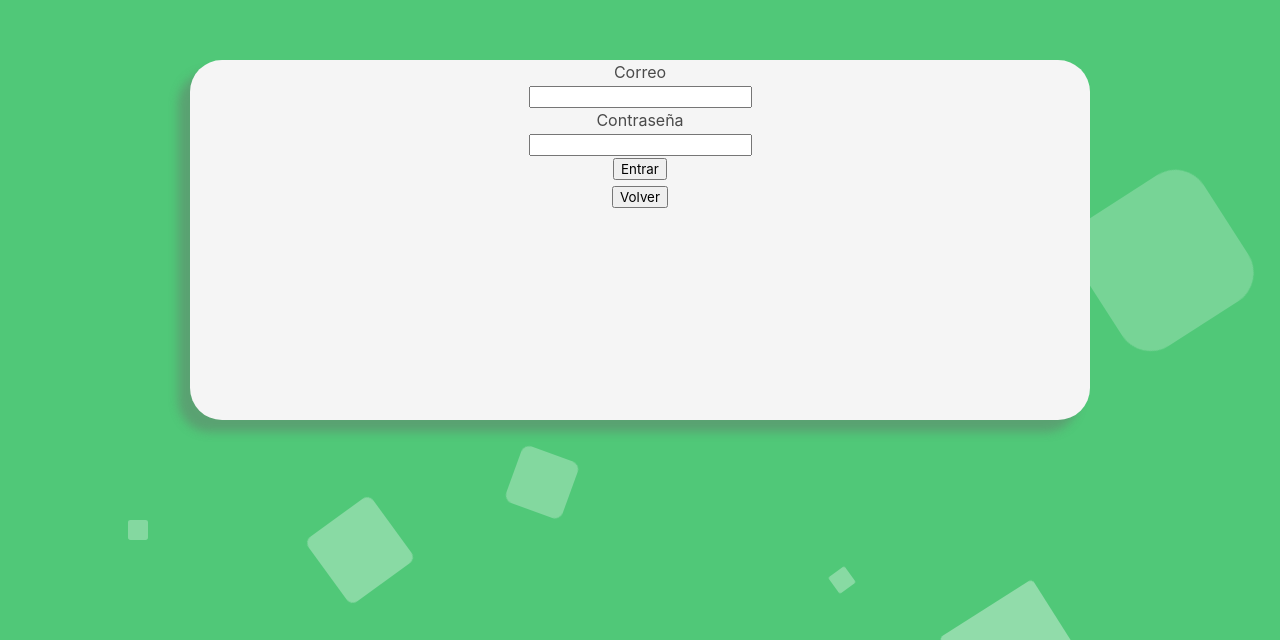
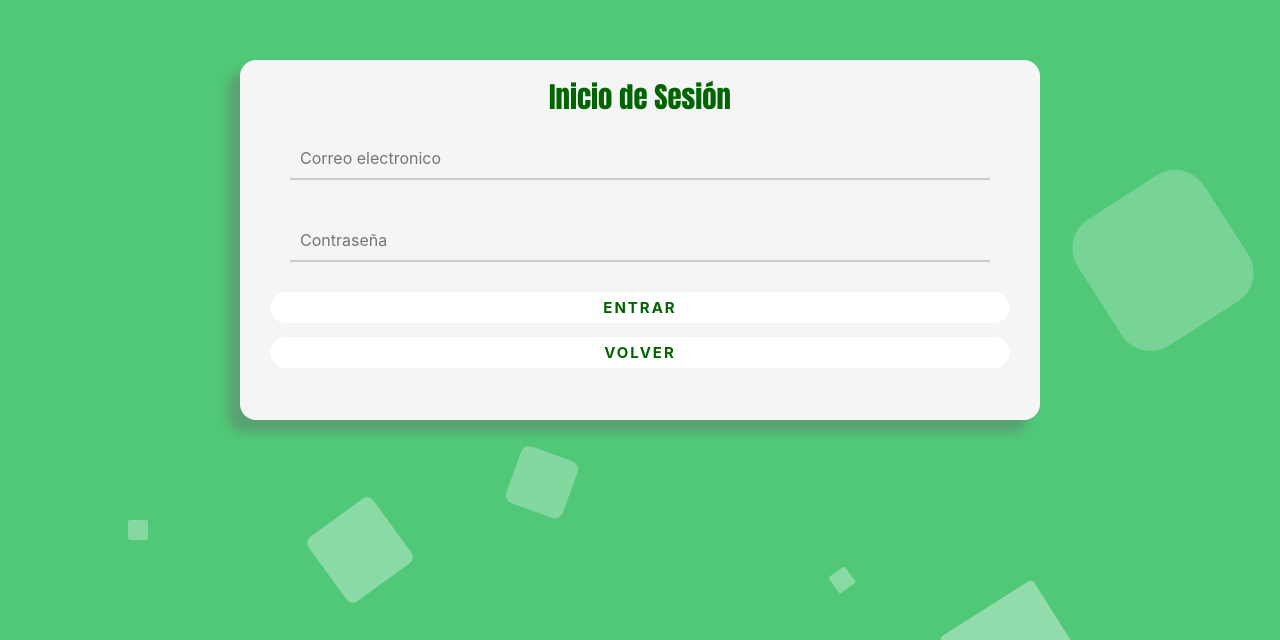
Before and after one commit to IsmaelPasalagua/jam_web, an Angular app: page /login in a window 1280 px wide. Shown: the part 160-800 px from the top of the page. Built offline with nearby package versions, Linux system fonts and the light colour scheme.

Commit message:
Login css terminado

```diff
--- a/src/app/components/auth/login/login.component.html
+++ b/src/app/components/auth/login/login.component.html
@@ -12,39 +12,42 @@
             <li></li>
             <li></li>
         </ul>
-        <form class="containerLogin"> <!-- [formGroup]="formLogin" (ngSubmit)=Login() -->
-
-            <div>
-                <label>Correo</label>
-                <div>
+        <form class="formLogin"> <!-- [formGroup]="formLogin" (ngSubmit)=Login() -->
+            <p class="headerLogin">Inicio de Sesión</p>
+            <div class="input-container">
                 <!-- [ngClass]="{ 'is-loading' : loginLoading}" -->
-                    <input class="" type="email" formControlName="email" />
-                </div>
+                <input placeholder="Correo electronico" class="input-field" type="email" formControlName="email" />
+                <label for="input-field" class="input-label">Correo electronico</label>
+                <span class="input-highlight"></span>
             </div>
 
-            <div>
-                <label>Contraseña</label>
-                <div> <!-- [ngClass]="{ 'is-loading' : loginLoading}" -->
-                    <input class="" type="password" formControlName="password" />
-                </div>
+            <div class="input-container">
+                <!-- [ngClass]="{ 'is-loading' : loginLoading}" -->
+                <input placeholder="Contraseña" class="input-field" type="password" formControlName="password" />
+                <label for="input-field" class="input-label">Contraseña</label>
+                <span class="input-highlight"></span>
             </div>
 
-            <div>
-                <button>
+            <button class="buttonLogin">
                 <!-- [disabled]="!formLogin.valid" type="submit"
                                  [ngClass]="{'is-danger' : loginError, 'is-warning' : !loginError,
                                  'is-loading' : loginLoading}"
                     -->
-                    Entrar
+                <span class="spanLogin"></span>
+                <span class="spanLogin"></span>
+                <span class="spanLogin"></span>
+                <span class="spanLogin"></span> Entrar
             </button>
             <!-- *ngIf="loginError" -->
             <p class="help is-danger"> <!-- {{ loginErrorMessage }} --> </p>
-            </div>
 
-            <div>
-                <button type="button">Volver</button>
+            <button class="buttonLogin">
+                <span class="spanLogin"></span>
+                <span class="spanLogin"></span>
+                <span class="spanLogin"></span>
+                <span class="spanLogin"></span>Volver
+            </button>
             <!-- (click)="goBack()" -->
-            </div>
         </form>
     </div>
 </div>
--- a/src/app/components/auth/login/login.component.scss
+++ b/src/app/components/auth/login/login.component.scss
@@ -2,52 +2,207 @@
 
 .contextLogin {
     width: 100%;
-    position: absolute;
+	height: 100vh;
+
 }
-
+//____________________________________________________________________________________
 .areaLogin {
     background: #50C878;
     width: 100%;
     height: 100vh;
+    display: flex;
+    justify-content: center;
+    align-items: center;
 }
+//____________________________________________________________________________________
+.formLogin {
+    width: 90%;
+    height: 45%;
+    max-width: 800px;
+    max-height: 400px;
+    border-radius: 1rem;
+    display: flex;
+    padding-left: 30px;
+    padding-right: 30px;
+    flex-direction: column;
+    background-color: whitesmoke;
+    transition: .4s ease-in-out;
+    box-shadow: -12px 12px 10px 0px rgba(105, 105, 105, 0.4);
+     //[offset-x] [offset-y] [blur-radius] [spread-radius] [color];
+  }
 
-.containerLogin {
-    width: 90%;
+  .formLogin:hover{
+    transform:scale(1.05) ;
+    border: 2px solid whitesmoke;
+  }
+  @media only screen and (min-width:400px) and (max-width:800px) {
+    .formLogin{
+       width:80%;
+       height: 80%;
+   }
+       }
+//____________________________________________________________________________________
+.headerLogin{
     text-align: center;
-    text-align: center;
-    height: 45%;
-    max-width: 900px;
-    max-height: 450px;
+    padding-top: 15px;
+    color: rgb(0, 100, 0);
+    font-size: 1.8em;
+    font-family:Impact, Haettenschweiler, 'Arial Narrow Bold', sans-serif;
+
+}
+//____________________________________________________________________________________
+/* Input container */
+.input-container {
+    position: relative;
+    margin: 20px;
+  }
+
+  /* Input field */
+  .input-field {
+    display: block;
+    width: 100%;
+    padding: 10px;
+    font-size: 16px;
+    border: none;
+    border-bottom: 2px solid #ccc;
+    outline: none;
+    background-color: transparent;
+  }
+
+  /* Input label */
+  .input-label {
     position: absolute;
-    top: 50%;
-    left: 50%;
-    border-radius: 2rem;
-    transform: translate(-50%, -50%);
-    box-shadow: inset;
-    background-color: whitesmoke;
-    box-shadow: -12px 12px 10px 0px rgba(105, 105, 105, 0.4); //[offset-x] [offset-y] [blur-radius] [spread-radius] [color];
+    top: 0;
+    left: 0;
+    font-size: 16px;
+    color: rgba(128, 128, 0, 0);
+    pointer-events: none;
+    transition: all 0.3s ease;
   }
-//____________________________________________________________________________________
 
+  /* Input highlight */
+  .input-highlight {
+    position: absolute;
+    bottom: 0;
+    left: 0;
+    height: 2px;
+    width: 0;
+    background-color: #006400;
+    transition: all 0.3s ease;
+  }
 
+  /* Input field:focus styles */
+  .input-field:focus + .input-label {
+    top: -20px;
+    font-size: 12px;
+    color: #006400;
+  }
+
+  .input-field:focus + .input-label + .input-highlight {
+    width: 100%;
+  }
 
 //____________________________________________________________________________________
+.buttonLogin {
+    position: relative;
+    outline: none;
+    border: 1px solid #ffffff;
+    background: #ffffff;
+    color: #006400;
+    text-transform: uppercase;
+    padding-top: 5px;
+    padding-bottom: 5px;
+    padding-bottom: 5px;
+    margin-top: 10px;
+    letter-spacing: 2px;
+    font-size: 15px;
+    overflow: hidden;
+    transition: 0.2s;
+    border-radius: 20px;
+    cursor: pointer;
+    font-weight: bold;
+   }
 
-  @media screen and (max-width: 768px) {
-    .containerLogin {
-      width: 100%;
-      height: auto;
-      max-width: none;
-      max-height: none;
-    }
-  }
+   .buttonLogin:hover {
+    box-shadow: 0 0 10px #50C878, 0 0 25px #006400, 0 0 50px #50C878;
+    transition-delay: 0.6s;
+   }
 
-.textLogin {
-    text-align: center;
-    font-size: 1.5rem;
-    padding: 1rem;
-  }
+   .buttonLogin .spanLogin {
+    position: absolute;
+   }
 
+   .buttonLogin .spanLogin:nth-child(1) {
+    top: 0;
+    left: -100%;
+    width: 100%;
+    height: 2px;
+    background: linear-gradient(90deg, transparent, #50C878);
+   }
+
+   .buttonLogin:hover .spanLogin:nth-child(1) {
+    left: 100%;
+    transition: 0.7s;
+   }
+
+   .buttonLogin .spanLogin:nth-child(3) {
+    bottom: 0;
+    right: -100%;
+    width: 100%;
+    height: 2px;
+    background: linear-gradient(90deg, transparent, #006400);
+   }
+
+   .buttonLogin:hover .spanLogin:nth-child(3) {
+    right: 100%;
+    transition: 0.7s;
+    transition-delay: 0.35s;
+   }
+
+   .buttonLogin .spanLogin:nth-child(2) {
+    top: -100%;
+    right: 0;
+    width: 2px;
+    height: 100%;
+    background: linear-gradient(180deg, transparent, #50C878);
+   }
+
+   .buttonLogin:hover .spanLogin:nth-child(2) {
+    top: 100%;
+    transition: 0.7s;
+    transition-delay: 0.17s;
+   }
+
+   .buttonLogin .spanLogin:nth-child(4) {
+    bottom: -100%;
+    left: 0;
+    width: 2px;
+    height: 100%;
+    background: linear-gradient(360deg, transparent, #006400);
+   }
+
+   .buttonLogin:hover .spanLogin:nth-child(4) {
+    bottom: 100%;
+    transition: 0.7s;
+    transition-delay: 0.52s;
+   }
+
+   .buttonLogin:active {
+    background: #98FB98;
+    background: linear-gradient(to top right, #98FB98, #006400);
+    color: #bfbfbf;
+    box-shadow: 0 0 8px #50C878, 0 0 8px #006400, 0 0 8px #50C878;
+    transition: 0.1s;
+   }
+
+   .buttonLogin:active .spanLogin:nth-child(1)
+   span:nth-child(2)
+   span:nth-child(2)
+   span:nth-child(2) {
+    transition: none;
+    transition-delay: none;
+   }
+//__________________________________________________________________________--
 .circlesLogin {
     position: absolute;
     top: 0;
@@ -160,3 +315,4 @@
     }
 
 }
+//____________________________________________________________________________________
```
Lines whose indentation alone changed are shown as unchanged.
